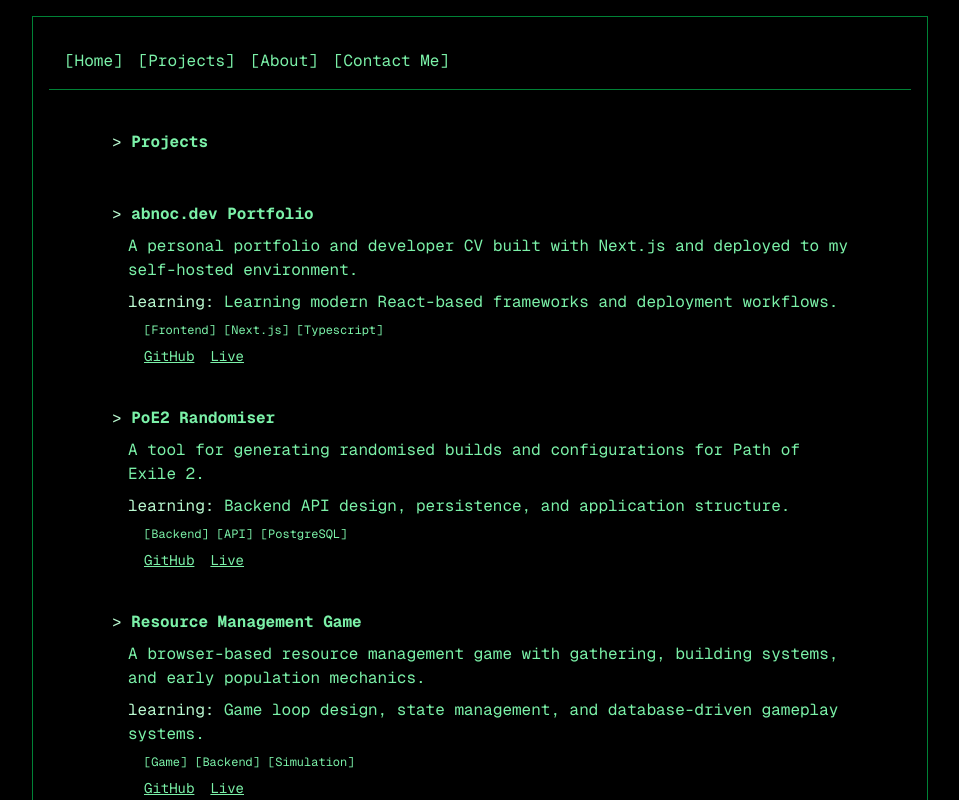
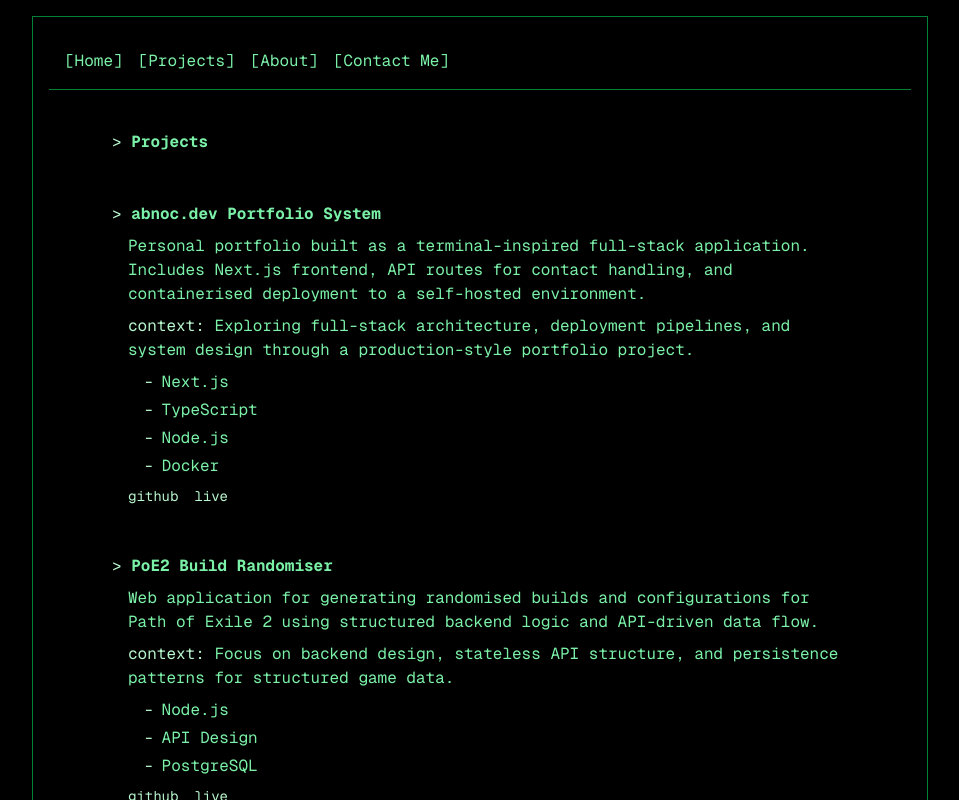
Before and after one commit to AbnocChinwads/abnoc-dev, a Next.js app: page /projects in a window 1280 px wide. Shown: the top 800 px of the page, without its empty margins (160-1119 px from the left). Built offline with nearby package versions, Linux system fonts and the light colour scheme.

Commit message:
Refactor README and project data for clarity; enhance ContactForm validation and styling; update ProjectCard to use terminal components

```diff
--- a/src/app/components/ProjectCard.tsx
+++ b/src/app/components/ProjectCard.tsx
@@ -1,8 +1,14 @@
+import {
+  TerminalHeader,
+  TerminalList,
+  TerminalListItem,
+} from "../components/terminal";
+
 type ProjectCardProps = {
   title: string;
   description: string;
-  tech?: string[];
-  learning?: string;
+  stack?: string[];
+  context?: string;
   github?: string;
   live?: string;
   variant?: "full" | "compact";
@@ -11,52 +17,58 @@ type ProjectCardProps = {
 export default function ProjectCard({
   title,
   description,
-  tech,
-  learning,
+  stack,
+  context,
   github,
   live,
   variant = "full",
 }: ProjectCardProps) {
   return (
-    <article className="mb-10 space-y-2">
-      {/* Title line (like terminal header output) */}
-      <div>
-        <span className="text-green-200">{">"}</span>{" "}
-        <span className="font-bold">{title}</span>
-      </div>
+    <article className="space-y-2">
+      {/* Title */}
+      <TerminalHeader>{title}</TerminalHeader>
 
       {/* Description */}
       <p className="ml-4">{description}</p>
 
-      {/* Learning / reflection */}
-      {learning && (
+      {/* Context */}
+      {context && (
         <p className="ml-4 text-green-300">
-          <span className="text-green-200">learning:</span> {learning}
+          <span className="text-green-200">context:</span> {context}
         </p>
       )}
 
-      {/* Tech tags */}
-      {tech && tech.length > 0 && (
-        <div className="ml-8 flex flex-wrap gap-2">
-          {tech.map((item) => (
-            <span key={item} className="text-xs text-green-300">
-              [{item}]
-            </span>
+      {/* Tech stack */}
+      {stack && stack.length > 0 && (
+        <TerminalList>
+          {stack.map((item) => (
+            <TerminalListItem key={item}>{item}</TerminalListItem>
           ))}
-        </div>
+        </TerminalList>
       )}
 
       {/* Links */}
       {variant === "full" && (github || live) && (
-        <div className="ml-8 text-sm">
+        <div className="ml-4 font-mono text-sm space-x-4">
           {github && (
-            <a className="mr-4 underline" target="_blank" rel="noreferrer" href={github}>
-              GitHub
+            <a
+              className="text-green-200 hover:underline"
+              target="_blank"
+              rel="noreferrer"
+              href={github}
+            >
+              github
             </a>
           )}
+
           {live && (
-            <a className="underline" target="_blank" rel="noreferrer" href={live}>
-              Live
+            <a
+              className="text-green-200 hover:underline"
+              target="_blank"
+              rel="noreferrer"
+              href={live}
+            >
+              live
             </a>
           )}
         </div>
--- a/src/app/contacts/ContactForm.tsx
+++ b/src/app/contacts/ContactForm.tsx
@@ -6,6 +6,10 @@ export default function ContactForm() {
   const [loading, setLoading] = useState(false);
   const [errors, setErrors] = useState<Record<string, string>>({});
   const [success, setSuccess] = useState(false);
+
+  function isValidEmail(email: string) {
+    return /^[^\s@]+@[^\s@]+\.[^\s@]+$/.test(email);
+  }
 
   async function handleSubmit(e: React.FormEvent<HTMLFormElement>) {
     e.preventDefault();
@@ -24,7 +28,11 @@ export default function ContactForm() {
       website: (form.elements.namedItem("website") as HTMLInputElement).value,
     };
 
-    if (!data.email) newErrors.email = "Please enter your email address.";
+    if (!data.email) {
+      newErrors.email = "Please enter your email address.";
+    } else if (!isValidEmail(data.email)) {
+      newErrors.email = "Please enter a valid email address.";
+    }
     if (!data.subject) newErrors.subject = "Please enter a subject.";
     if (!data.message) newErrors.message = "Please enter a message.";
 
@@ -52,16 +60,19 @@ export default function ContactForm() {
   }
 
   return (
-    <form className="ml-4 space-y-2" onSubmit={handleSubmit}>
+    <form className="ml-8 space-y-2" onSubmit={handleSubmit} noValidate>
       <div>
         <input
           name="email"
           type="email"
           placeholder="Your email"
+          autoComplete="off"
           required
-          className="ml-4 w-full bg-transparent border-0 border-b border-green-300 outline-none py-1"
+          className="w-full bg-transparent border-0 border-b border-green-300 outline-none py-1"
         />
-        {errors.email && <p className="text-red-400 text-sm">{errors.email}</p>}
+        {errors.email && (
+          <p className="text-red-400 text-sm">! {errors.email}</p>
+        )}
       </div>
       <div>
         <input
@@ -69,10 +80,10 @@ export default function ContactForm() {
           placeholder="Subject"
           required
           minLength={3}
-          className="ml-4 w-full bg-transparent border-0 border-b border-green-300 outline-none py-1"
+          className="w-full bg-transparent border-0 border-b border-green-300 outline-none py-1"
         />
         {errors.subject && (
-          <p className="text-red-400 text-sm">{errors.subject}</p>
+          <p className="text-red-400 text-sm">! {errors.subject}</p>
         )}
       </div>
       <div>
@@ -81,10 +92,10 @@ export default function ContactForm() {
           placeholder="Message"
           required
           minLength={10}
-          className="ml-4 w-full bg-transparent border-l border-b border-green-300 pl-3 outline-none resize-y"
+          className="w-full bg-transparent border-l border-b border-green-300 pl-3 outline-none resize-y"
         />
         {errors.message && (
-          <p className="text-red-400 text-sm">{errors.message}</p>
+          <p className="text-red-400 text-sm">! {errors.message}</p>
         )}
       </div>
 
@@ -95,8 +106,10 @@ export default function ContactForm() {
         tabIndex={-1}
         className="hidden"
       />
-      {success && <p className="text-green-400"> {">"} Message sent successfully</p>}
-      <div className="ml-4">
+      {success && (
+        <p className="text-green-200"> {">"} Message sent successfully</p>
+      )}
+      <div>
         <button type="submit" disabled={loading}>
           [{loading ? "Sending..." : "Send Message"}]
         </button>
--- a/src/app/data/projects.ts
+++ b/src/app/data/projects.ts
@@ -1,38 +1,46 @@
 export const projects = [
   {
-        title: "abnoc.dev Portfolio",
-        description: "A personal portfolio and developer CV built with Next.js and deployed to my self-hosted environment.",
-        tech: ["Frontend", "Next.js", "Typescript"],
-        learning: "Learning modern React-based frameworks and deployment workflows.",
-        github:"https://github.com/AbnocChinwads/abnoc-dev",
-        live:"https://abnoc.dev",
+    title: "abnoc.dev Portfolio System",
+    description:
+      "Personal portfolio built as a terminal-inspired full-stack application. Includes Next.js frontend, API routes for contact handling, and containerised deployment to a self-hosted environment.",
+    stack: ["Next.js", "TypeScript", "Node.js", "Docker"],
+    context:
+      "Exploring full-stack architecture, deployment pipelines, and system design through a production-style portfolio project.",
+    github: "https://github.com/AbnocChinwads/abnoc-dev",
+    live: "https://abnoc.dev",
     featured: false,
   },
   {
-        title: "PoE2 Randomiser",
-        description: "A tool for generating randomised builds and configurations for Path of Exile 2.",
-        tech: ["Backend", "API", "PostgreSQL"],
-        learning: "Backend API design, persistence, and application structure.",
-        github:"https://github.com/AbnocChinwads/poe-2-randomiser",
-        live:"https://buildroll.abnoc.dev",
+    title: "PoE2 Build Randomiser",
+    description:
+      "Web application for generating randomised builds and configurations for Path of Exile 2 using structured backend logic and API-driven data flow.",
+    stack: ["Node.js", "API Design", "PostgreSQL"],
+    context:
+      "Focus on backend design, stateless API structure, and persistence patterns for structured game data.",
+    github: "https://github.com/AbnocChinwads/poe-2-randomiser",
+    live: "https://buildroll.abnoc.dev",
     featured: true,
   },
   {
-        title: "Resource Management Game",
-        description: "A browser-based resource management game with gathering, building systems, and early population mechanics.",
-        tech: ["Game", "Backend", "Simulation"],
-        learning: "Game loop design, state management, and database-driven gameplay systems.",
-        github:"https://github.com/AbnocChinwads/resource-management-game",
-        live:"https://icecream.abnoc.dev",
+    title: "Resource Management Simulation Game",
+    description:
+      "Browser-based simulation game featuring resource gathering, building systems, and persistent state management with database-backed progression.",
+    stack: ["TypeScript", "Backend Logic", "PostgreSQL"],
+    context:
+      "Exploring game loop architecture, state persistence, and structured simulation systems.",
+    github: "https://github.com/AbnocChinwads/resource-management-game",
+    live: "https://icecream.abnoc.dev",
     featured: false,
   },
   {
-        title: "Self-Hosting Infrastructure",
-        description: "A self-hosted environment used to deploy and run my applications.",
-        tech: ["DevOps", "Docker", "Linux"],
-        learning: "Deployment workflows, containerisation, and server management.",
-        github:"",
-        live:"",
+    title: "Self-Hosted Infrastructure Stack",
+    description:
+      "Containerised self-hosting environment used to deploy and manage multiple personal applications behind a reverse proxy.",
+    stack: ["Docker", "Linux", "CI/CD", "Reverse Proxy"],
+    context:
+      "Practical experience with deployment automation, container orchestration, and server-level application management.",
+    github: "",
+    live: "",
     featured: true,
   },
 ];
--- a/src/app/page.tsx
+++ b/src/app/page.tsx
@@ -4,7 +4,6 @@ import { projects } from "./data/projects";
 import {
   TerminalHeader,
   TerminalList,
-  TerminalListItem,
 } from "./components/terminal";
 
 export default function Home() {
--- a/src/app/projects/page.tsx
+++ b/src/app/projects/page.tsx
@@ -9,14 +9,14 @@ export default function Projects() {
         <span className="font-bold">Projects</span>
       </div>
 
-      <div>
+      <div className="mt-8 space-y-12">
         {projects.map((project) => (
           <ProjectCard
             key={project.title}
             title={project.title}
             description={project.description}
-            tech={project.tech}
-            learning={project.learning}
+            stack={project.stack}
+            context={project.context}
             github={project.github}
             live={project.live}
             variant="full"
```
Also changed, not shown: 1 other file (tests, documents, lock files or other folders). Lines whose indentation alone changed are shown as unchanged.
